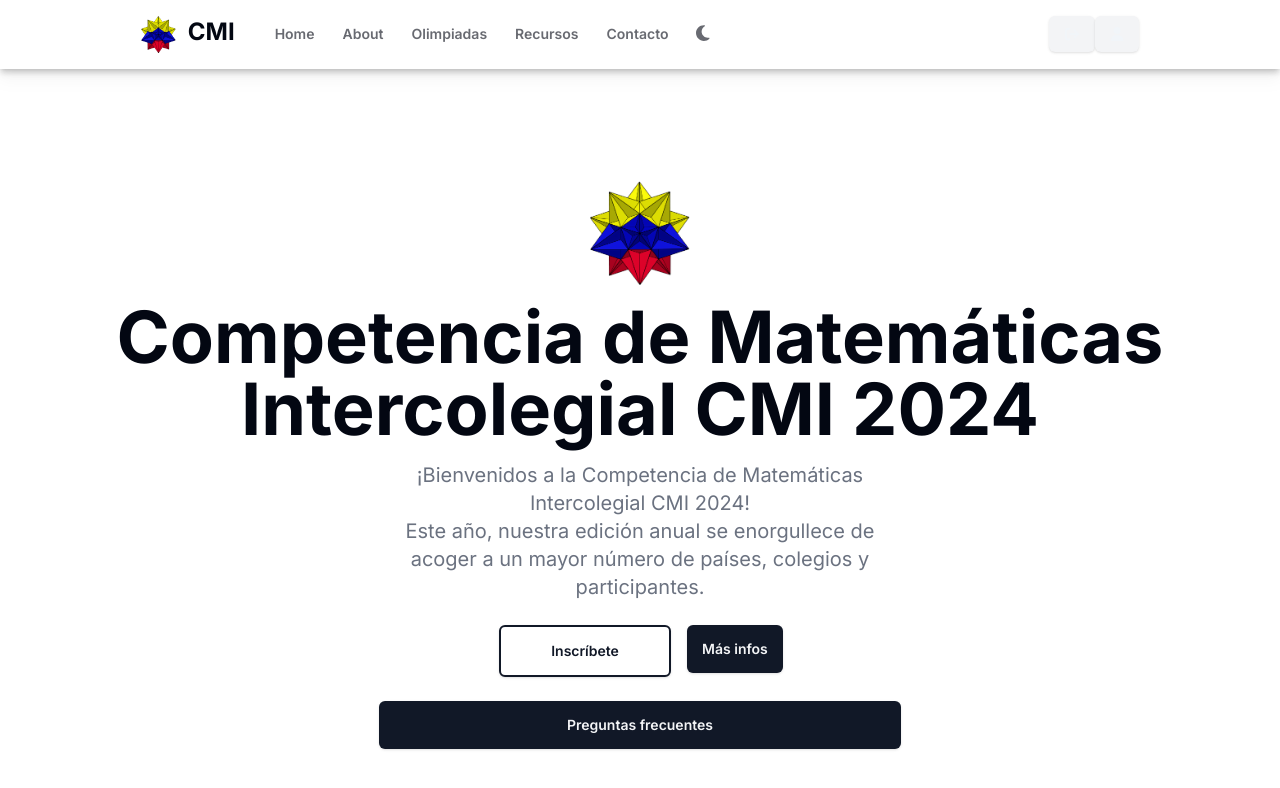
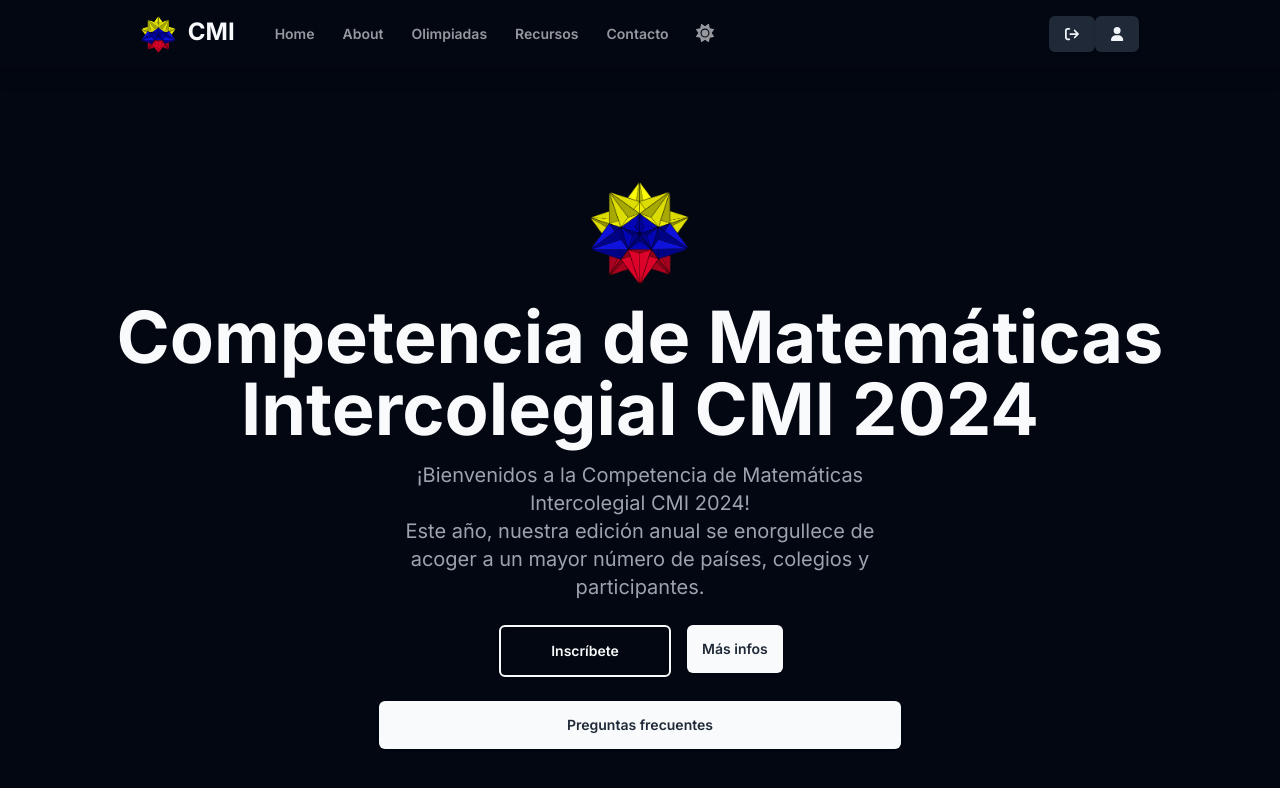
Before and after one commit to LeonardoZambranoL/cmi-ema-frontend, a Next.js app: page / in a window 1280 px wide. Shown: the top 788 px of the page. Built offline with nearby package versions, Linux system fonts and the light colour scheme.

Commit message:
set default theme to dark

```diff
--- a/src/app/providers.tsx
+++ b/src/app/providers.tsx
@@ -15,5 +15,9 @@
   if (!mounted) {
     return <>{children}</>;
   }
-  return <ThemeProvider attribute="class">{children}</ThemeProvider>;
+  return (
+    <ThemeProvider attribute="class" defaultTheme="dark">
+      {children}
+    </ThemeProvider>
+  );
 }
```
